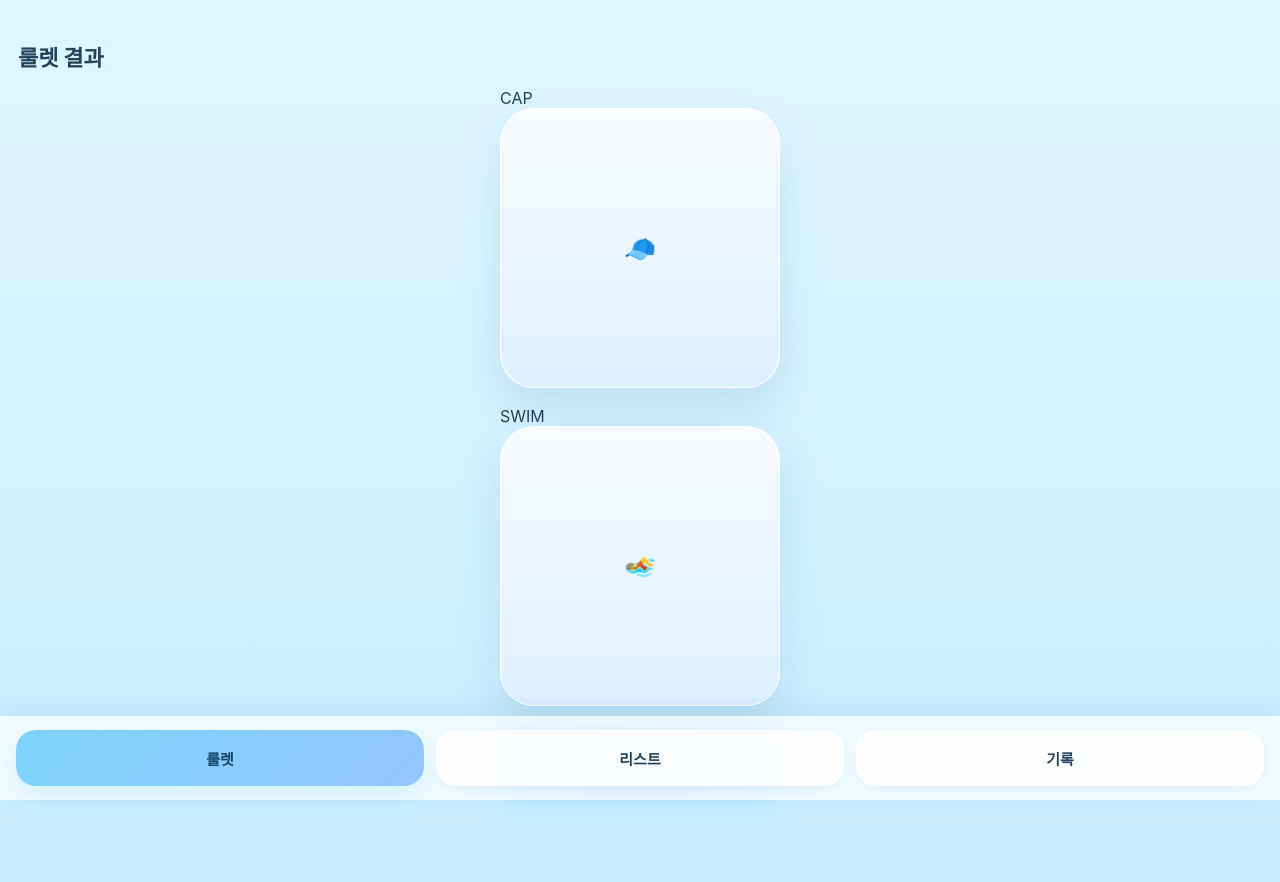
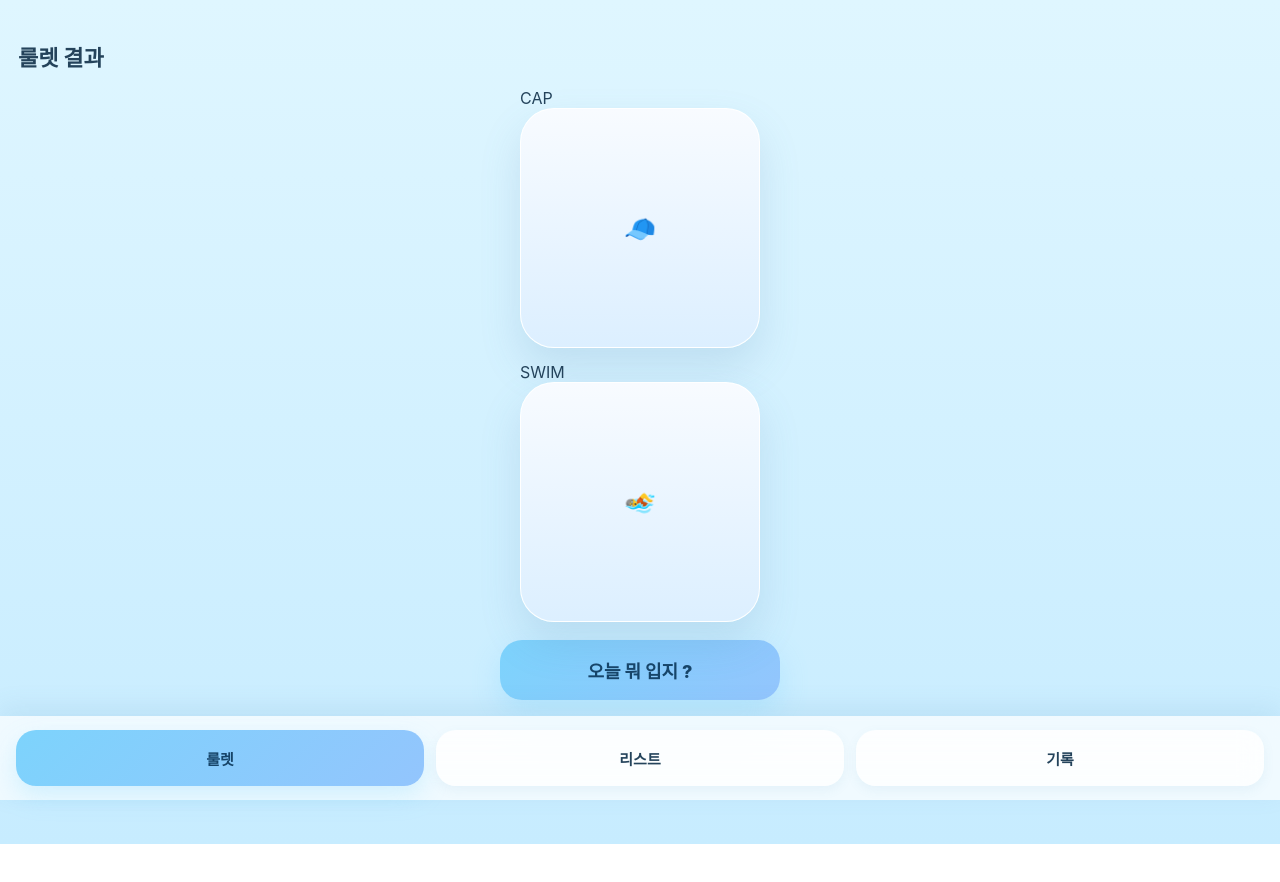
Before and after one commit to guymin120567/swimapp_20260531, a plain HTML site: page index.html in a window 1280 px wide. After the commit the page ends 844 px from the top, so only its background shows below. Drawn offline with Linux system fonts and the light colour scheme.

Commit message:
Update roulette.css

```diff
--- a/css/features/roulette.css
+++ b/css/features/roulette.css
@@ -45,7 +45,7 @@
 
   position:relative;
 
-  width:min(100%, 280px);
+  width:min(100%, 240px);
 
   margin:0 auto;
 
@@ -412,9 +412,9 @@
   display:flex;
   flex-direction:column;
 
-  gap:18px;
+  gap:14px;
 
-  margin-bottom:24px;
+  margin-bottom:18px;
 
 }
 .roulette-page .spin-btn{
@@ -429,7 +429,7 @@
 
   height:60px;
 
-  margin:24px auto 0;
+  margin:14px auto 0;
 
   border:none;
 
```
